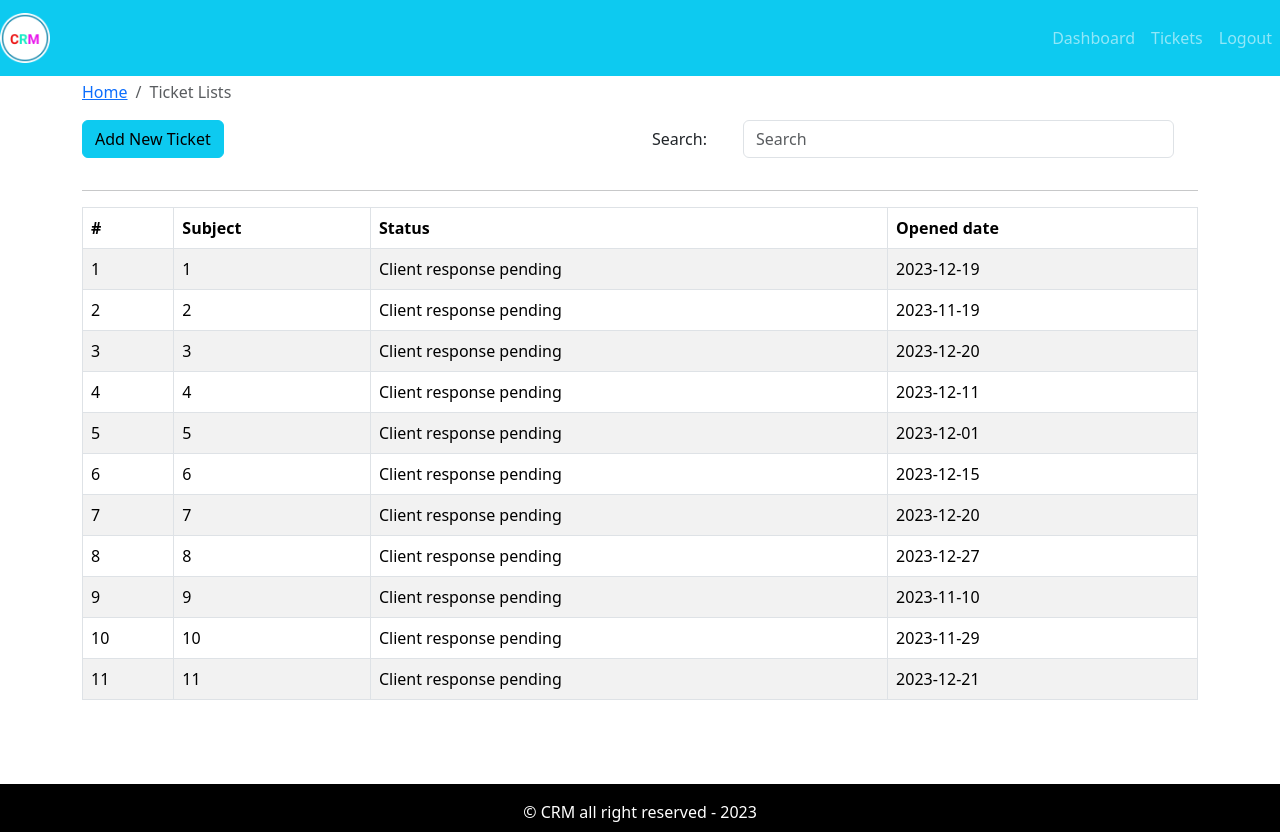
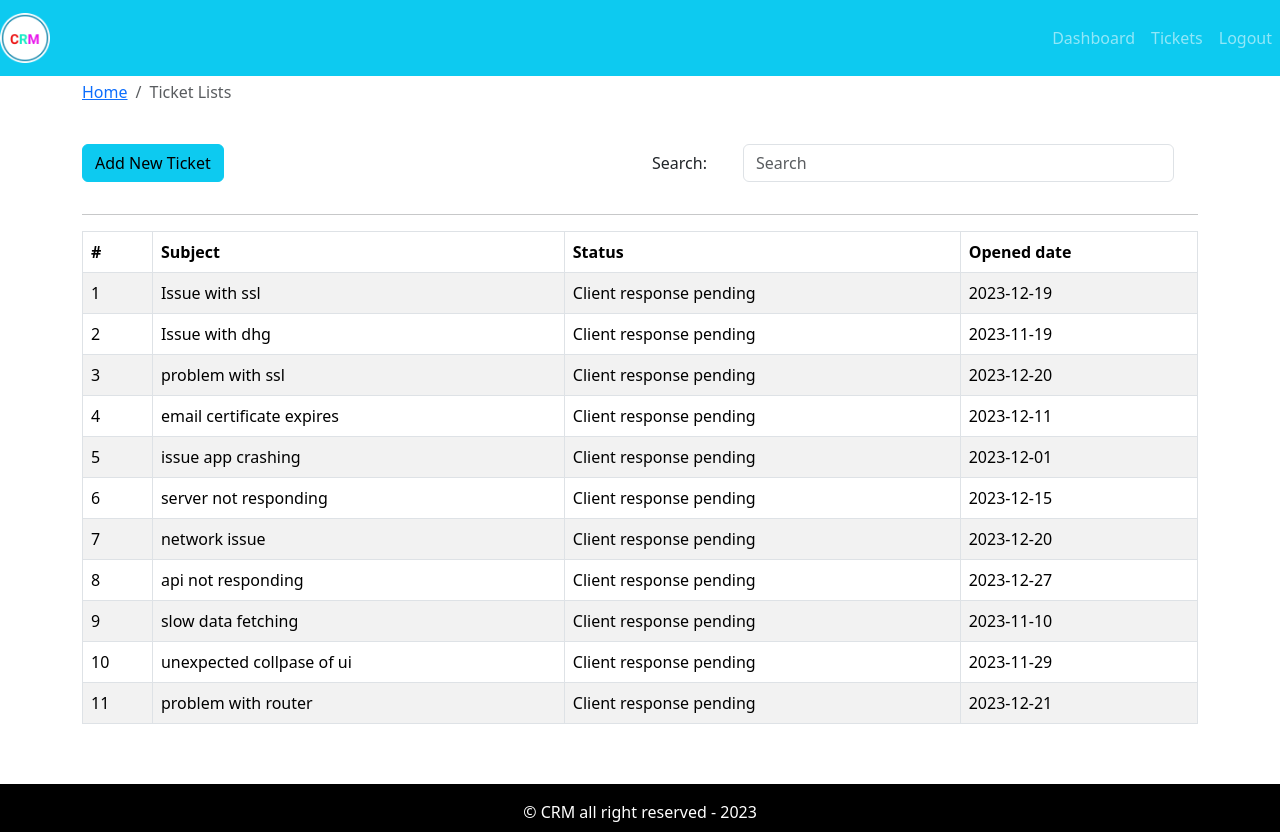
Before and after one commit to RemyaManoharan/crm-frontend, a React (Create React App) app: page / in a window 1280 px wide. Built offline with nearby package versions, Linux system fonts and the light colour scheme.

Commit message:
ticket list page

```diff
--- a/src/assests/data/dummy-tickets.json
+++ b/src/assests/data/dummy-tickets.json
@@ -1,56 +1,67 @@
 [
     {
         "id" :1,
+        "subject" :"Issue with ssl ",
         "status":"Client response pending",
         "addedAt":"2023-12-19"
     },
     {
         "id" :2,
+        "subject" :"Issue with dhg",
         "status":"Client response pending",
         "addedAt":"2023-11-19"
     },
     {
         "id" :3,
+        "subject" :"problem with ssl ",
         "status":"Client response pending",
         "addedAt":"2023-12-20"
     },
     {
         "id" :4,
+        "subject" :"email certificate expires",
         "status":"Client response pending",
         "addedAt":"2023-12-11"
     },
     {
         "id" :5,
+        "subject" :"issue app crashing",
         "status":"Client response pending",
         "addedAt":"2023-12-01"
     },
     {
         "id" :6,
+        "subject" :"server not responding",
         "status":"Client response pending",
         "addedAt":"2023-12-15"
     },
     {
         "id" :7,
+        "subject" :"network issue",
         "status":"Client response pending",
         "addedAt":"2023-12-20"
     },
     {
         "id" :8,
+        "subject" :"api not responding",
         "status":"Client response pending",
         "addedAt":"2023-12-27"
     },
     {
         "id" :9,
+        "subject" :"slow data fetching",
         "status":"Client response pending",
         "addedAt":"2023-11-10"
     },
     {
         "id" :10,
+        "subject" :"unexpected collpase of ui",
         "status":"Client response pending",
         "addedAt":"2023-11-29"
     },
     {
         "id" :11,
+        "subject" :"problem with router",
         "status":"Client response pending",
         "addedAt":"2023-12-21"
     }
--- a/src/components/SearchForm/SearchForm.js
+++ b/src/components/SearchForm/SearchForm.js
@@ -3,7 +3,7 @@ import { Form, Row, Col } from "react-bootstrap";
 
 import PropTypes from 'prop-types';
 
-const SearchForm = ({ handleOnChange, str}) => {
+const SearchForm = ({ handleOnChange, searchString}) => {
   return (
     <div>
       <Form>
@@ -16,7 +16,7 @@ const SearchForm = ({ handleOnChange, str}) => {
               <Form.Control name="searchStr"
               placeholder="Search"
               onChange={handleOnChange}
-              value={str}
+              value={searchString}
               />
             </Col>
           </Form.Group>
--- a/src/components/TicketTable/TicketTableComp.js
+++ b/src/components/TicketTable/TicketTableComp.js
@@ -1,8 +1,9 @@
 import React from "react";
 import { Table } from "react-bootstrap";
+import PropTypes from 'prop-types';
 
 const TicketTableComp = ({ tickets }) => {
-  console.log(tickets);
+
   return (
     <div>
       <Table striped bordered hover>
@@ -19,14 +20,16 @@ const TicketTableComp = ({ tickets }) => {
             tickets.map((row) => (
               <tr key={row.id}>
                 <td>{row.id}</td>
-                <td>{row.id}</td>
+                <td>{row.subject}</td>
                 <td>{row.status}</td>
                 <td>{row.addedAt}</td>
               </tr>
             ))
           ) : (
             <tr>
-              <td colspan="4" className="text-center">No tickets to show</td>
+              <td colSpan="4" className="text-center">
+                No tickets to show
+              </td>
             </tr>
           )}
         </tbody>
@@ -34,5 +37,8 @@ const TicketTableComp = ({ tickets }) => {
     </div>
   );
 };
+TicketTableComp.propTypes = {
+  tickets: PropTypes.array.isRequired
+}
 
 export default TicketTableComp;
--- a/src/page/TicketListing/TicketListPage.js
+++ b/src/page/TicketListing/TicketListPage.js
@@ -1,19 +1,25 @@
-import React , {useState , useEffect} from "react";
+import React, { useState, useEffect } from "react";
 import { Container, Row, Col, Button } from "react-bootstrap";
 import BreadCrumbComp from "../../components/BreadCrumb/BreadCrumbComp";
 import SearchForm from "../../components/SearchForm/SearchForm";
 import TicketTableComp from "../../components/TicketTable/TicketTableComp";
-import tickets from "../../assests/data/dummy-tickets.json"
+import tickets from "../../assests/data/dummy-tickets.json";
+
 const TicketListPage = () => {
-  const [str, setStr] = useState('');
+  const [searchString, setSearchString] = useState("");
+  const [filteredTickets, setFilteredTickets] = useState([]);
 
   useEffect(() => {
+    const newTickets = tickets.filter((item) =>
+      item.subject.toLowerCase().includes(searchString.toLowerCase())
+    );
+    setFilteredTickets(newTickets);
+  }, [searchString]);
 
-  },[str])
-const handleOnChange = e => {
-  setStr(e.target.value)
-  console.log(e.target);
-}
+  const handleOnChange = (e) => {
+    const { value } = e.target;
+    setSearchString(value);
+  };
 
   return (
     <Container>
@@ -22,18 +28,21 @@ const handleOnChange = e => {
           <BreadCrumbComp page="Ticket Lists" />
         </Col>
       </Row>
-      <Row>
+      <Row className="mt-4">
         <Col>
           <Button variant="info">Add New Ticket</Button>
         </Col>
         <Col className="text-right">
-          <SearchForm handleOnChange={handleOnChange} str={str} />
+          <SearchForm
+            handleOnChange={handleOnChange}
+            searchString={searchString}
+          />
         </Col>
       </Row>
-      <hr/>
+      <hr />
       <Row>
         <Col>
-        <TicketTableComp tickets={tickets}/>
+          <TicketTableComp tickets={filteredTickets} />
         </Col>
       </Row>
     </Container>
```
